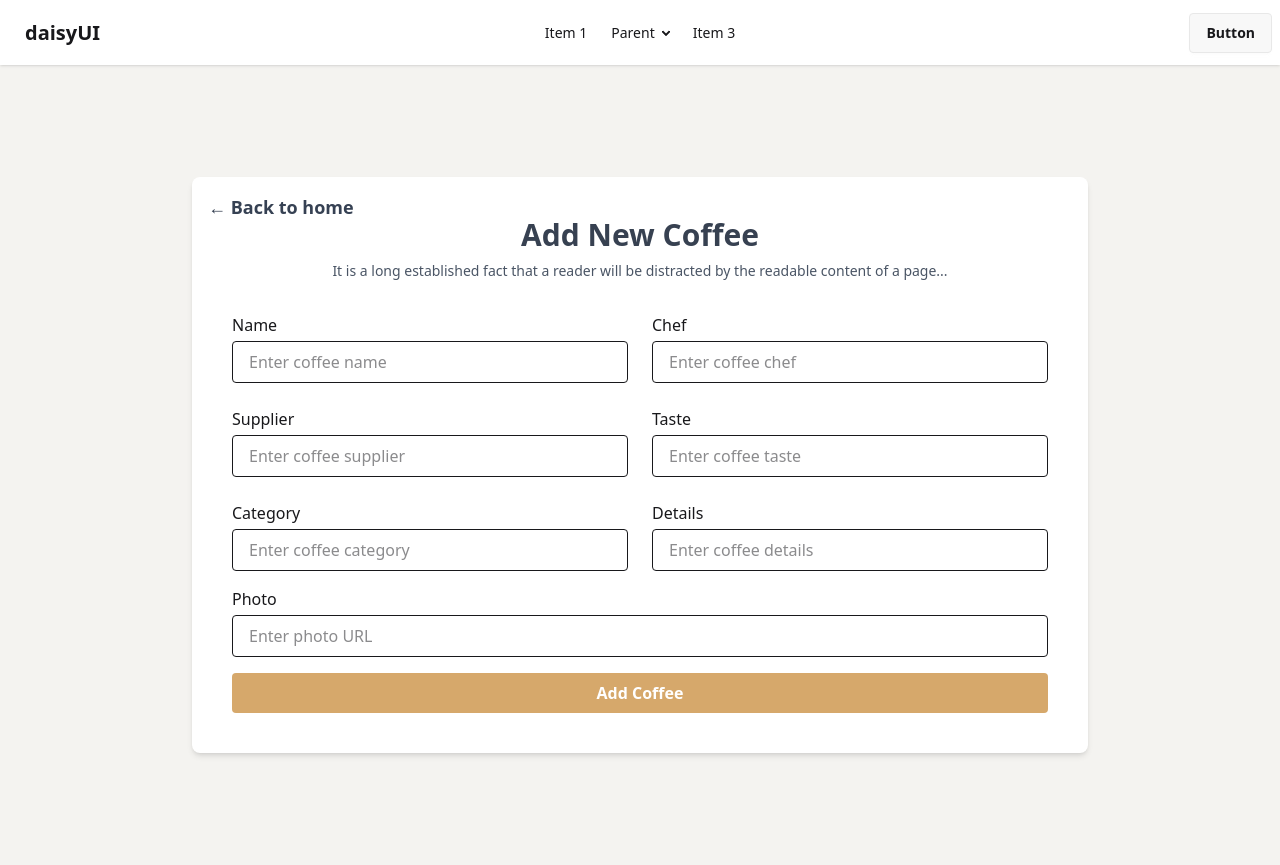
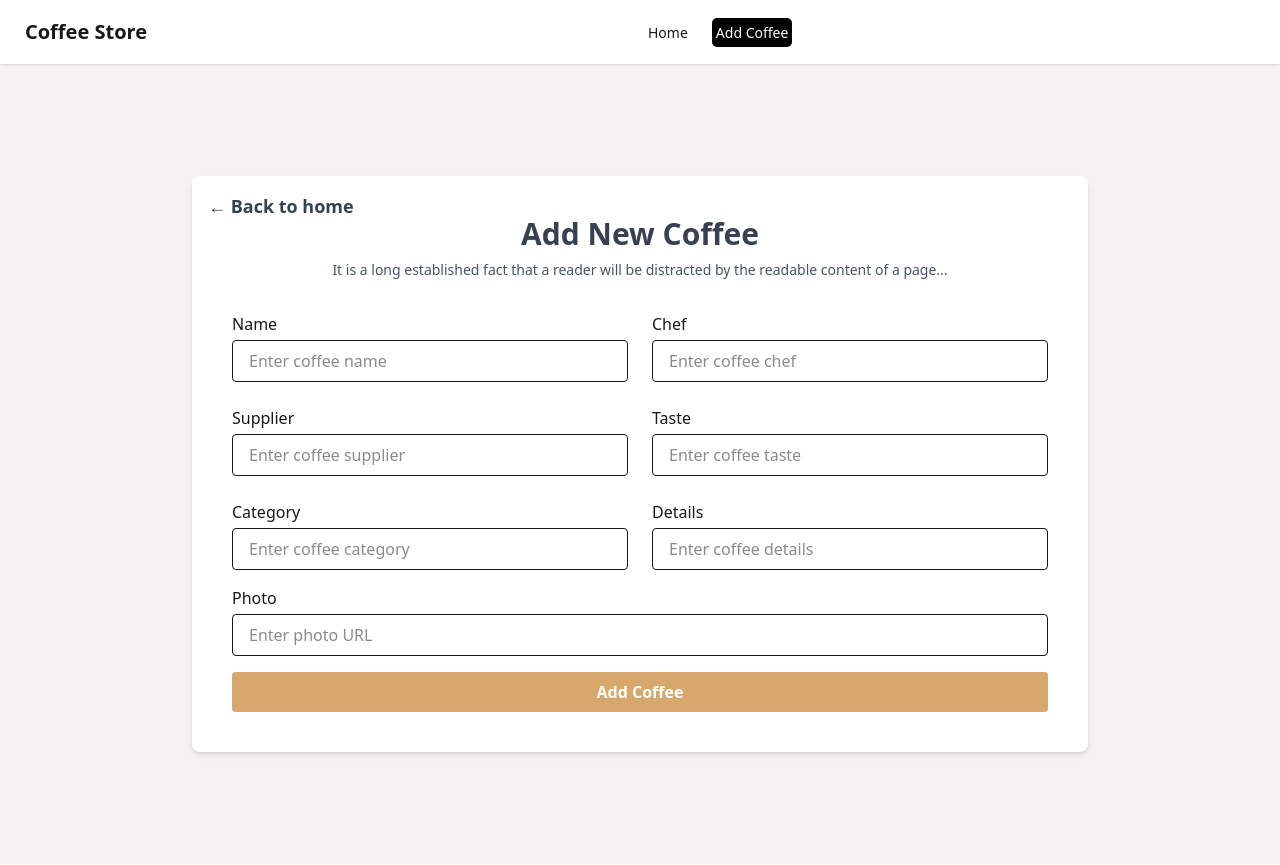
Before and after one commit to sadhin28/coffee-store-client, a React (Vite) app: page /add-coffee in a window 1280 px wide. Built offline with nearby package versions, Linux system fonts and the light colour scheme.

Commit message:
add css color in navbar

```diff
--- a/src/component/Header.jsx
+++ /dev/null
@@ -1,47 +0,0 @@
-const Header = () => {
-    return (
-        <div className="navbar bg-base-100 shadow-sm">
-            <div className="navbar-start">
-                <div className="dropdown">
-                    <div tabIndex={0} role="button" className="btn btn-ghost lg:hidden">
-                        <svg xmlns="http://www.w3.org/2000/svg" className="h-5 w-5" fill="none" viewBox="0 0 24 24" stroke="currentColor"> <path strokeLinecap="round" strokeLinejoin="round" strokeWidth="2" d="M4 6h16M4 12h8m-8 6h16" /> </svg>
-                    </div>
-                    <ul
-                        tabIndex={0}
-                        className="menu menu-sm dropdown-content bg-base-100 rounded-box z-1 mt-3 w-52 p-2 shadow">
-                        <li><a>Item 1</a></li>
-                        <li>
-                            <a>Parent</a>
-                            <ul className="p-2">
-                                <li><a>Submenu 1</a></li>
-                                <li><a>Submenu 2</a></li>
-                            </ul>
-                        </li>
-                        <li><a>Item 3</a></li>
-                    </ul>
-                </div>
-                <a className="btn btn-ghost text-xl">daisyUI</a>
-            </div>
-            <div className="navbar-center hidden lg:flex">
-                <ul className="menu menu-horizontal px-1">
-                    <li><a>Item 1</a></li>
-                    <li>
-                        <details>
-                            <summary>Parent</summary>
-                            <ul className="p-2">
-                                <li><a>Submenu 1</a></li>
-                                <li><a>Submenu 2</a></li>
-                            </ul>
-                        </details>
-                    </li>
-                    <li><a>Item 3</a></li>
-                </ul>
-            </div>
-            <div className="navbar-end">
-                <a className="btn">Button</a>
-            </div>
-        </div>
-    );
-};
-
-export default Header;
--- /dev/null
+++ b/src/component/Navbar.jsx
@@ -0,0 +1,46 @@
+import { NavLink } from "react-router-dom";
+
+const Navbar = () => {
+    const links = [
+        {
+            name: 'Home',
+            link: '/'
+        },
+        {
+            name: 'Add Coffee',
+            link: '/add-coffee'
+        },
+
+    ]
+    return (
+        <div className="navbar bg-base-100 shadow-sm">
+            <div className="navbar-start">
+                <div className="dropdown">
+                    <div tabIndex={0} role="button" className="btn btn-ghost lg:hidden">
+                        <svg xmlns="http://www.w3.org/2000/svg" className="h-5 w-5" fill="none" viewBox="0 0 24 24" stroke="currentColor"> <path strokeLinecap="round" strokeLinejoin="round" strokeWidth="2" d="M4 6h16M4 12h8m-8 6h16" /> </svg>
+                    </div>
+                    <ul
+                        tabIndex={0}
+                        className="menu menu-sm dropdown-content bg-base-100 rounded-box z-1 mt-3 w-52 p-2 shadow">
+                        {/* links */}
+                        {
+                            links.map(link => <NavLink className={'p-1'} to={link.link}>{link.name}</NavLink>)
+                        }
+                    </ul>
+                </div>
+                <a className="btn btn-ghost text-xl">Coffee Store</a>
+            </div>
+            <div className="navbar-center hidden lg:flex">
+                <ul className="menu  menu-horizontal px-1 space-x-5">
+                    {/* links */}
+                    {
+                        links.map(link => <NavLink className={'p-1'} to={link.link}>{link.name}</NavLink>)
+                    }
+                </ul>
+            </div>
+
+        </div>
+    );
+};
+
+export default Navbar;
--- a/src/index.css
+++ b/src/index.css
@@ -2,3 +2,11 @@
 @plugin "daisyui" {
   themes: light --default, dark --prefersdark, cupcake;
 }
+.active{
+
+  background-color: black;
+  color: white;
+  border-radius: 5px;
+
+
+}
--- a/src/layout/Root.jsx
+++ b/src/layout/Root.jsx
@@ -1,10 +1,10 @@
 import { Outlet } from "react-router-dom";
-import Header from "../component/Header";
+import Navbar from "../component/Navbar";
 
 const Root = () => {
     return (
         <div>
-          <Header></Header>
+          <Navbar></Navbar>
           <Outlet></Outlet>
         </div>
     );
```
